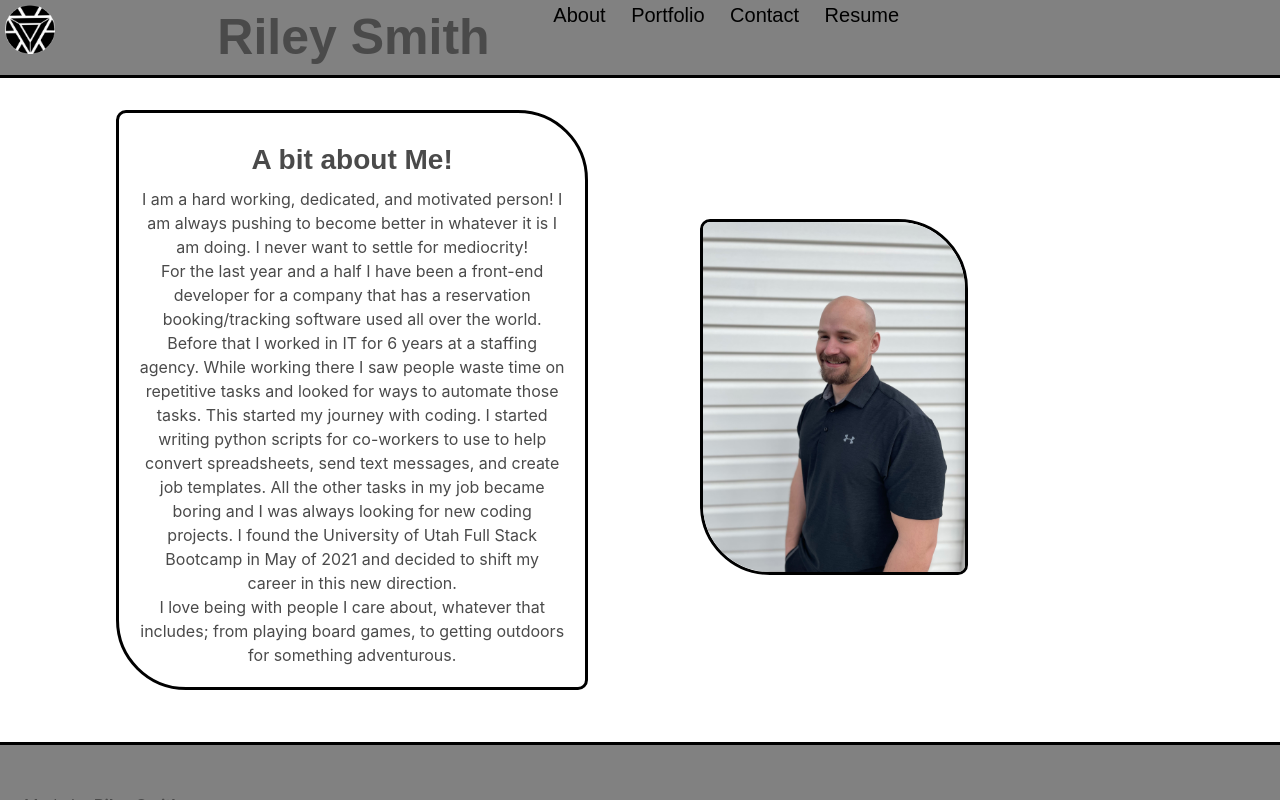
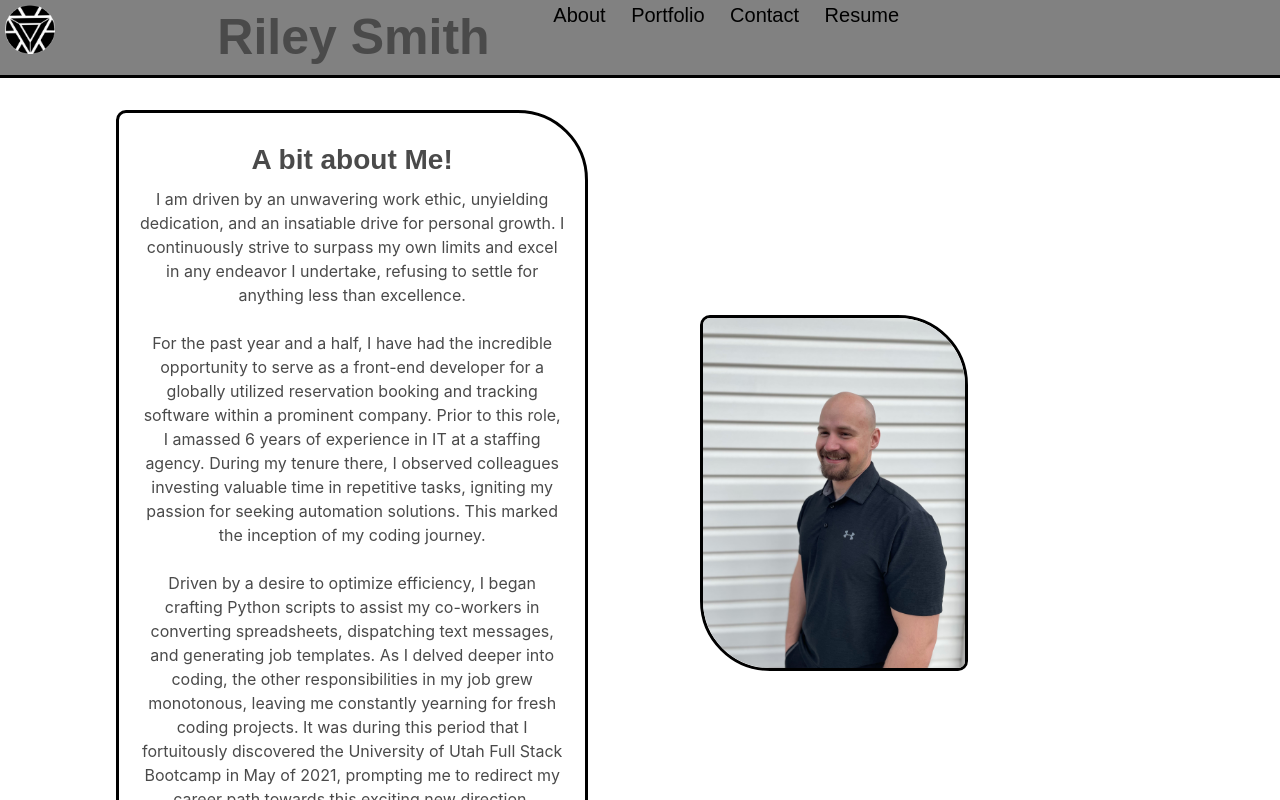
Before and after one commit to grsmith35/portfolio-2.0, a React (Create React App) app: page /#/ in a window 1280 px wide. Shown: the top 800 px of the page. Built offline with nearby package versions, Linux system fonts and the light colour scheme; a web font is replaced by a local one.

Commit message:
making changes

```diff
--- a/src/components/About/index.js
+++ b/src/components/About/index.js
@@ -7,9 +7,22 @@ function About() {
         <div className="container columns m-3">
             <div className="column is-5 aboutme">
                 <h3>A bit about Me!</h3>
-                <div>I am a hard working, dedicated, and motivated person! I am always pushing to become better in whatever it is I am doing. I never want to settle for mediocrity!</div>
-                <div>For the last year and a half I have been a front-end developer for a company that has a reservation booking/tracking software used all over the world. Before that I worked in IT for 6 years at a staffing agency. While working there I saw people waste time on repetitive tasks and looked for ways to automate those tasks. This started my journey with coding. I started writing python scripts for co-workers to use to help convert spreadsheets, send text messages, and create job templates. All the other tasks in my job became boring and I was always looking for new coding projects. I found the University of Utah Full Stack Bootcamp in May of 2021 and decided to shift my career in this new direction.</div>
-                <div>I love being with people I care about, whatever that includes; from playing board games, to getting outdoors for something adventurous.</div>
+                <div>
+I am driven by an unwavering work ethic, unyielding dedication, and an insatiable drive for personal growth. I continuously strive to surpass my own limits and excel in any endeavor I undertake, refusing to settle for anything less than excellence.</div>
+                <div>
+                &nbsp;
+
+                    <p>
+                    For the past year and a half, I have had the incredible opportunity to serve as a front-end developer for a globally utilized reservation booking and tracking software within a prominent company. Prior to this role, I amassed 6 years of experience in IT at a staffing agency. During my tenure there, I observed colleagues investing valuable time in repetitive tasks, igniting my passion for seeking automation solutions. This marked the inception of my coding journey.
+                    </p>
+                    &nbsp;
+                    <p>
+                    Driven by a desire to optimize efficiency, I began crafting Python scripts to assist my co-workers in converting spreadsheets, dispatching text messages, and generating job templates. As I delved deeper into coding, the other responsibilities in my job grew monotonous, leaving me constantly yearning for fresh coding projects. It was during this period that I fortuitously discovered the University of Utah Full Stack Bootcamp in May of 2021, prompting me to redirect my career path towards this exciting new direction.
+                    </p>
+                </div>
+                &nbsp;
+
+                <div>My passions are my people and my code!</div>
 
             </div>
             <div className="column is-5">
--- a/src/components/Portfolio/index.js
+++ b/src/components/Portfolio/index.js
@@ -14,42 +14,42 @@ export default function Portfolio() {
             "repository": "https://github.com/GarciaE89/text-me-today",
             "img": textme,
             "link": "https://garciae89.github.io/text-me-today/",
-            "description": "Text-me-Today was a project I build with some classmates. This site was meant to help remind people of things they may have coming up. It could send a reminder, send a joke, or tell you what the weather will be like later that day. This project was built with HTML, CSS, and bootflat for styling and JavaScript."
+            "description": "Text-me-Today was a collaborative project I worked on with classmates, aimed at providing helpful reminders to individuals for upcoming events. This innovative website had the capability to send reminders, share amusing jokes, and provide weather forecasts for the day. Leveraging HTML, CSS, and bootflat for stylish design elements, along with JavaScript for functionality, we successfully developed a user-friendly solution to keep users informed and entertained."
         },
         {
             "name": "Riley's Kitchen",
             "repository": "https://github.com/jeshuasalgado/Project2",
             "img": kitchen,
             "link": "https://rileys-kitchen.herokuapp.com/login",
-            "description": "Riley's Kitchen was a project I built with class mates during my coding bootcamp. It was built to be a source for restaurants to see what dishes they were offering to customers and what ingredients each required. The idea was to provide an inventory list to restaurants so they could later track what they had and make sure they had all needed ingredients. We used JavaScript and handlebars with bootstrap for the front-end. Then we used node.js for the backend, and SQL for the database."
+            "description": "During my coding boot camp, I collaborated with classmates to develop Riley's Kitchen, a platform for restaurants to showcase their menu items and track required ingredients. Using JavaScript, handlebars, and Bootstrap for the front end, along with node.js and SQL for the backend and database respectively, we created an efficient solution for inventory management."
         },
         {
             "name": "AdoptABLE",
             "repository": "https://github.com/austinxewell/adoptABLE",
             "img": adoptable,
             "link": "https://adoptable-dv.herokuapp.com/",
-            "description": "AdobtABLE was the final project build with class mates for my coding bootcamp. It was built to be a help to victims of domestic violence. The site would provide victims with a place to request help. They could put in needs and other users could go in and see those needs to either provide goods or money. We also included a chat feature so donors could discuss with the victims for meet ups or additional help. We built the project using React.js for the front-end and bootstrap for the styling. We then used node.js for the back-end and mongodb for the database."
+            "description": "AdobtABLE, my final project during the coding bootcamp, was a collaborative effort with classmates to support victims of domestic violence. This website provided a platform for victims to request help, allowing users to fulfill their needs through donations of goods or money. With React.js for the front-end, Bootstrap for styling, node.js for the back-end, and MongoDB as the database, AdobtABLE offered a comprehensive solution to aid and empower those affected by domestic violence."
         },
         {
             "name": "Budget Tracker",
             "repository": "https://github.com/grsmith35/budget-tracker",
             "img": budget,
             "link": "https://budgettrakerrsmith.herokuapp.com/",
-            "description": "This application is built for people who are always on the go, but also trying to stick to their budget. Sometimes you have service and sometimes you have a weak or no signal at all. This app allows users to keep track of their money even when there is no service. This project was built using HTML, JavaScript, and CSS."
+            "description": "This application caters to individuals who lead busy lifestyles and prioritize budget management. It addresses the challenge of fluctuating network connectivity by enabling users to track their finances even in the absence of a strong signal. Built with HTML, JavaScript, and CSS, this project offers a user-friendly solution for monitoring and managing money on the go."
         },
         {
             "name": "Resume Builder",
             "repository": "https://github.com/grsmith35/yesresume",
             "img": resumebuilder,
             "link": "",
-            "description": "Resume Builder was a project I built for my last company, Your Employment Solutions. The company specializes in placing blue collar workers on jobs. Some of those jobs sometimes required a resume. This became a hurdle for many of the candidates and the company asked to have a tool that could help either the recruiter or the applicants speed up the resume building process. The applicants would fill out all the information and click create resume, it would then create a PDF format resume and download it right to the computer. The company wanted to keep track of the users that were using the application so it has a mongodb database to track applicants name, email, and date of use. The site was built using React.js and bootstrap for styling. Then is uses node.js for the back-end and mongodb for the database."
+            "description": 'Resume Builder was a project developed for Your Employment Solutions, a company specializing in blue-collar job placements. As some of these jobs required resumes, it posed a hurdle for many candidates. In response, I built a tool to expedite the resume building process for either recruiters or applicants. Users could input their information, click "create resume," and the application would generate a downloadable PDF format resume. To track user activity, the application utilized a MongoDB database to store applicant names, emails, and usage dates. The site was constructed using React.js and Bootstrap for stylish design elements. Node.js served as the back-end technology, seamlessly integrating with MongoDB to provide a comprehensive solution for resume generation and user data management.'
         },
         {
             "name": "Task Master Pro",
             "repository": "https://github.com/grsmith35/taskmaster-pro",
             "img": taskmaster,
             "link": "https://grsmith35.github.io/taskmaster-pro/",
-            "description": "Task Master Pro is a simple task tracker that allows users to create tasks and track the status of each. Features the ability to drag and drop the tasks from one section to another to keep track of each status."
+            "description": "Task Master Pro is a streamlined task tracker designed to empower users in creating and monitoring their tasks effectively. This intuitive application allows users to easily create tasks and track their status. With the ability to drag and drop tasks between different sections, users can effortlessly keep tabs on the progress of each task. Task Master Pro simplifies task management and offers a seamless experience for organizing and monitoring tasks with ease. This was built with HTML, JavaScript, and CSS."
         }
     ]
 
```
